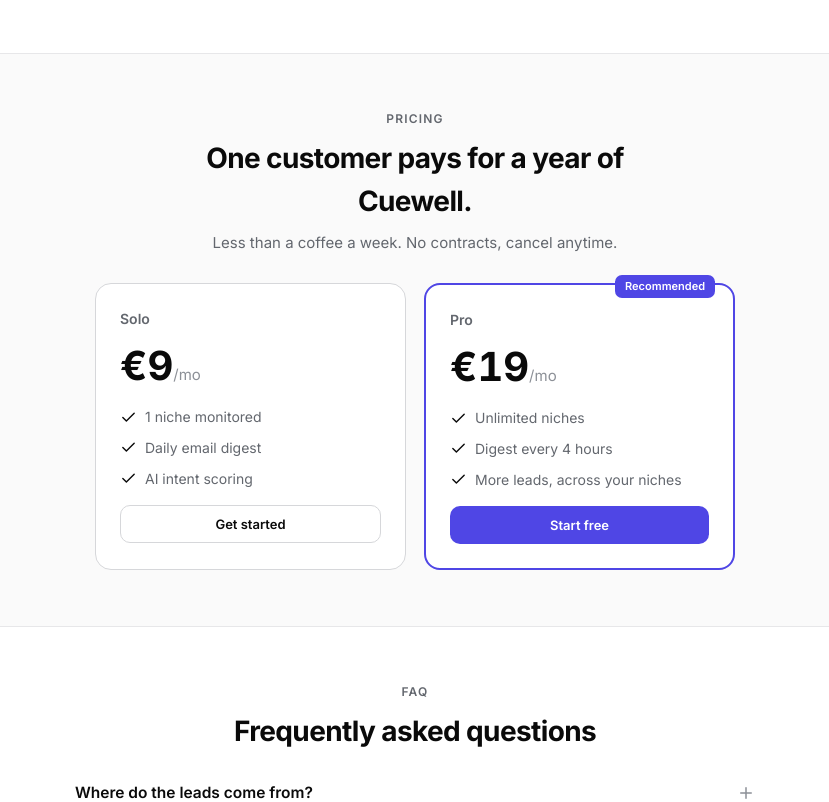
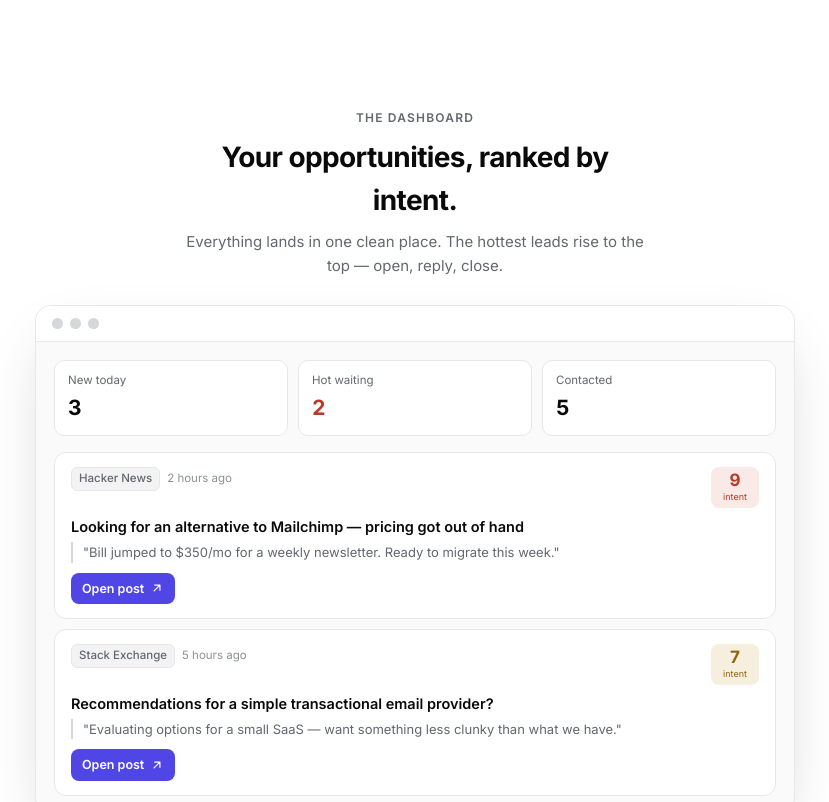
Before and after one commit to justin1973/cuewell, a Next.js app: page / in a window 1280 px wide. Shown: the part 2260-3062 px from the top of the page, without its empty margins (225-1054 px from the left). Built offline with nearby package versions, Linux system fonts and the light colour scheme.

Commit message:
Add files via upload

```diff
--- a/app/landing.css
+++ b/app/landing.css
@@ -81,3 +81,27 @@
 .qa[open] summary .pm{transform:rotate(45deg)}
 .qa .ans{color:var(--muted);font-size:14.5px;line-height:1.6;padding:0 4px 18px;max-width:64ch}
 footer{color:var(--faint);font-size:13px;padding-block:26px;border-top:1px solid var(--border);display:flex;justify-content:space-between;flex-wrap:wrap;gap:10px}
+
+/* Product showcase (dashboard mock) */
+.shot{max-width:760px;margin:28px auto 0;border:1px solid var(--border);border-radius:16px;background:var(--surface-2);box-shadow:0 24px 60px -24px rgba(20,20,40,.28);overflow:hidden}
+.shot-bar{display:flex;gap:7px;padding:12px 16px;border-bottom:1px solid var(--border);background:var(--surface)}
+.shot-bar span{width:11px;height:11px;border-radius:50%;background:var(--border-2)}
+.shot-body{padding:18px}
+.shot-tiles{display:grid;grid-template-columns:repeat(3,1fr);gap:10px;margin-bottom:16px}
+.shot-tile{background:var(--surface);border:1px solid var(--border);border-radius:10px;padding:11px 13px}
+.shot-tile .k{font-size:11.5px;color:var(--muted)}
+.shot-tile .v{font-size:21px;font-weight:700;margin-top:2px}
+.shot-lead{background:var(--surface);border:1px solid var(--border);border-radius:12px;padding:14px 16px;margin-bottom:10px;text-align:left}
+.shot-lead:last-child{margin-bottom:0}
+.shot-top{display:flex;justify-content:space-between;align-items:flex-start;gap:12px}
+.shot-chips{display:flex;gap:7px;align-items:center;flex-wrap:wrap;font-size:11.5px;color:var(--faint)}
+.shot-chip{background:var(--surface-3);border:1px solid var(--border);border-radius:6px;padding:2px 7px;color:var(--muted);font-weight:500}
+.shot-score{text-align:center;border-radius:8px;padding:4px 10px;min-width:48px;flex:none}
+.shot-score .v{font-size:17px;font-weight:700;line-height:1.1}
+.shot-score .k{font-size:9px}
+.shot-score.hot{background:var(--hot-bg)} .shot-score.hot .v,.shot-score.hot .k{color:var(--hot)}
+.shot-score.warm{background:var(--warm-bg)} .shot-score.warm .v,.shot-score.warm .k{color:var(--warm)}
+.shot-title{font-weight:600;font-size:14.5px;margin:9px 0 6px;line-height:1.35}
+.shot-quote{color:var(--muted);font-size:13px;border-left:2px solid var(--border-2);padding-left:10px;margin:0 0 10px}
+.shot-open{display:inline-flex;align-items:center;gap:6px;font-size:12.5px;font-weight:600;background:var(--accent);color:var(--accent-fg);border-radius:8px;padding:6px 11px}
+.shot-open .icn{width:14px;height:14px}
--- a/app/page.tsx
+++ b/app/page.tsx
@@ -116,6 +116,43 @@
         </div>
       </div>
 
+      {/* PRODUCT SHOT */}
+      <div className="wrap pblock">
+        <div className="sechead">
+          <div className="eyebrow">The dashboard</div>
+          <h2>Your opportunities, ranked by intent.</h2>
+          <p>Everything lands in one clean place. The hottest leads rise to the top — open, reply, close.</p>
+        </div>
+        <div className="shot">
+          <div className="shot-bar"><span /><span /><span /></div>
+          <div className="shot-body">
+            <div className="shot-tiles">
+              <div className="shot-tile"><div className="k">New today</div><div className="v tab-nums">3</div></div>
+              <div className="shot-tile"><div className="k">Hot waiting</div><div className="v tab-nums" style={{ color: "var(--hot)" }}>2</div></div>
+              <div className="shot-tile"><div className="k">Contacted</div><div className="v tab-nums">5</div></div>
+            </div>
+            <div className="shot-lead">
+              <div className="shot-top">
+                <div className="shot-chips"><span className="shot-chip">Hacker News</span><span>2 hours ago</span></div>
+                <div className="shot-score hot"><div className="v tab-nums">9</div><div className="k">intent</div></div>
+              </div>
+              <div className="shot-title">Looking for an alternative to Mailchimp — pricing got out of hand</div>
+              <p className="shot-quote">&quot;Bill jumped to $350/mo for a weekly newsletter. Ready to migrate this week.&quot;</p>
+              <span className="shot-open">Open post <Icon name="arrow-ur" /></span>
+            </div>
+            <div className="shot-lead">
+              <div className="shot-top">
+                <div className="shot-chips"><span className="shot-chip">Stack Exchange</span><span>5 hours ago</span></div>
+                <div className="shot-score warm"><div className="v tab-nums">7</div><div className="k">intent</div></div>
+              </div>
+              <div className="shot-title">Recommendations for a simple transactional email provider?</div>
+              <p className="shot-quote">&quot;Evaluating options for a small SaaS — want something less clunky than what we have.&quot;</p>
+              <span className="shot-open">Open post <Icon name="arrow-ur" /></span>
+            </div>
+          </div>
+        </div>
+      </div>
+
       {/* PRICING */}
       <div className="band"><div className="wrap pblock">
         <div className="sechead">
@@ -155,6 +192,7 @@
           ["How many leads should I expect?", "Quality over quantity. Depending on your niche you might see a few strong leads a week rather than hundreds a day — but each one is someone actively searching right now, which is exactly what makes them worth your time. Niches whose customers discuss tools and software online produce the most."],
           ["How often do I get leads?", "A daily email digest, or every 4 hours on the Pro plan. Only when there are new leads — no empty emails cluttering your inbox."],
           ["How does the AI know it's a real lead?", "It reads every post and assigns an intent score from 1 to 10, rewarding people who are actively searching, with urgency or budget, and discarding opinions, curiosity and generic discussion."],
+          ["Can't I just set up free keyword alerts myself?", "You can — tools like Google Alerts or F5Bot email you every mention of a keyword. The catch is they send everything: opinions, old threads, people not buying anything. You're back to triaging noise by hand. Cuewell reads each post, judges real intent, and sends only the ready-to-buy ones with a score — minutes of your time, not hours. One reply usually pays for the month."],
           ["Do you reply to leads for me?", "No. Cuewell brings you the right signal at the right time, with a link to the post. The conversation and the sale are yours — you're the expert, and a personal reply converts far better than an automated message."],
           ["Will it work for my niche?", "If your customers are people who are online and discuss software, products or digital services, yes. For purely local or offline markets it's less suited, because public conversations are scarce there."],
           ["Can I cancel anytime?", "Yes, anytime from your account settings. No lock-in, no penalty. The 7-day trial doesn't require a credit card."],
```
